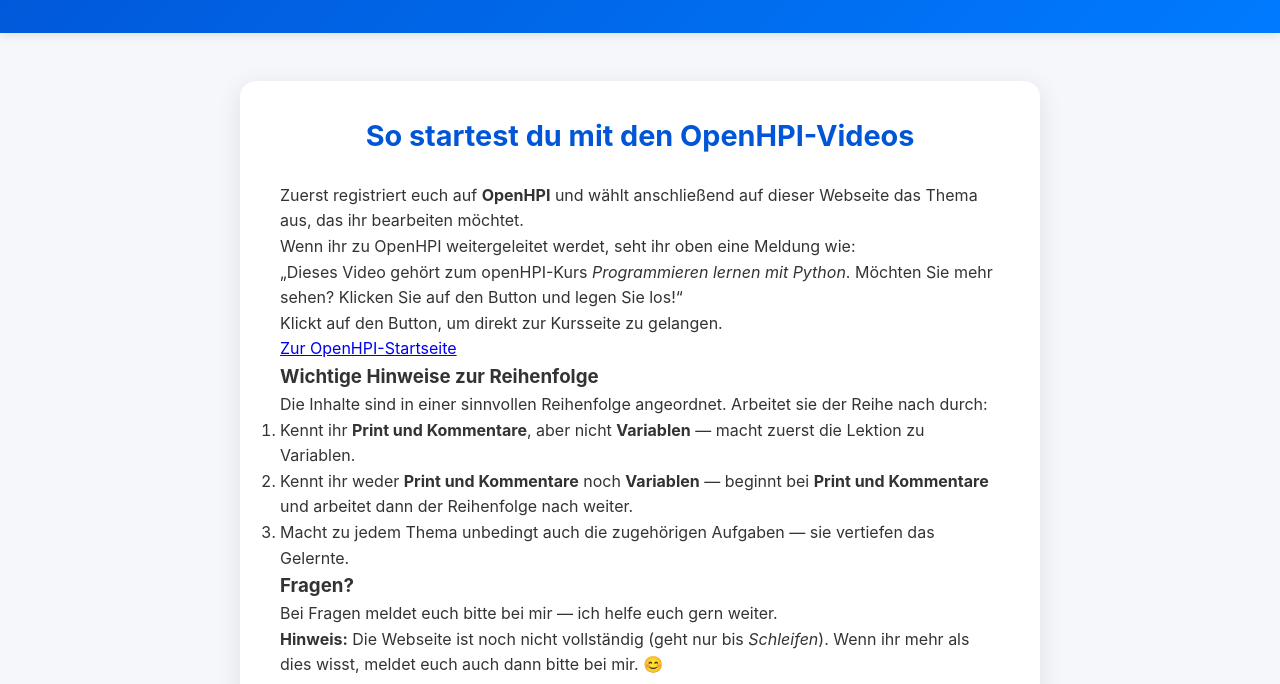
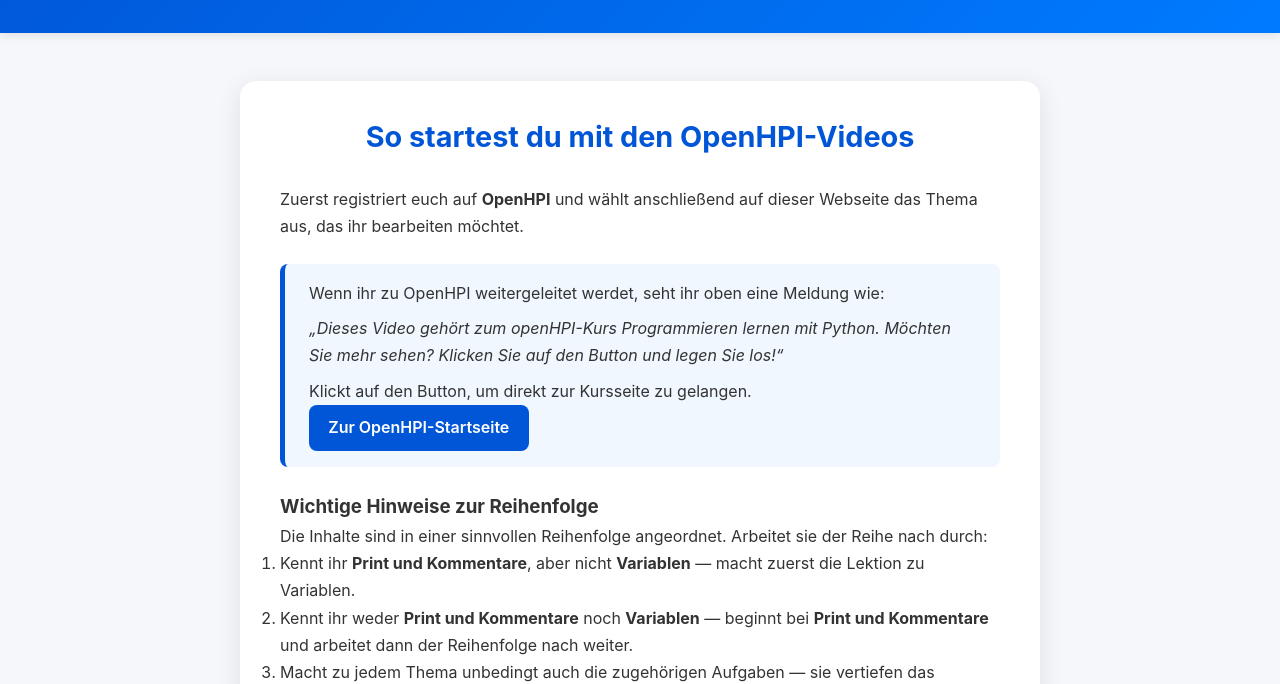
Before and after one commit to Apollo00007/web, a plain HTML site: page about.html in a window 1280 px wide. Shown: the part 124-808 px from the top of the page. Drawn offline with Linux system fonts and the light colour scheme.

Commit message:
Update style.css

```diff
--- a/style.css
+++ b/style.css
@@ -119,3 +119,47 @@ footer p {
     font-size: 0.95rem;
   }
 }
+
+/* Styles for About Page */
+.guide {
+  line-height: 1.7;
+}
+
+.callout {
+  background: #f0f7ff;
+  border-left: 5px solid #0056d6;
+  padding: 1rem 1.5rem;
+  margin: 1.5rem 0;
+  border-radius: 8px;
+}
+
+.callout blockquote {
+  margin: 0.5rem 0;
+  font-style: italic;
+  color: #333;
+}
+
+.btn {
+  display: inline-block;
+  background: #0056d6;
+  color: white;
+  padding: 0.6rem 1.2rem;
+  border-radius: 8px;
+  text-decoration: none;
+  font-weight: 600;
+  transition: background 0.3s, transform 0.2s;
+}
+
+.btn:hover {
+  background: #003ea6;
+  transform: translateY(-2px);
+}
+
+.note {
+  background: #fff8e6;
+  border-left: 5px solid #f5b400;
+  padding: 1rem 1.5rem;
+  margin-top: 2rem;
+  border-radius: 8px;
+  font-style: italic;
+}
```
